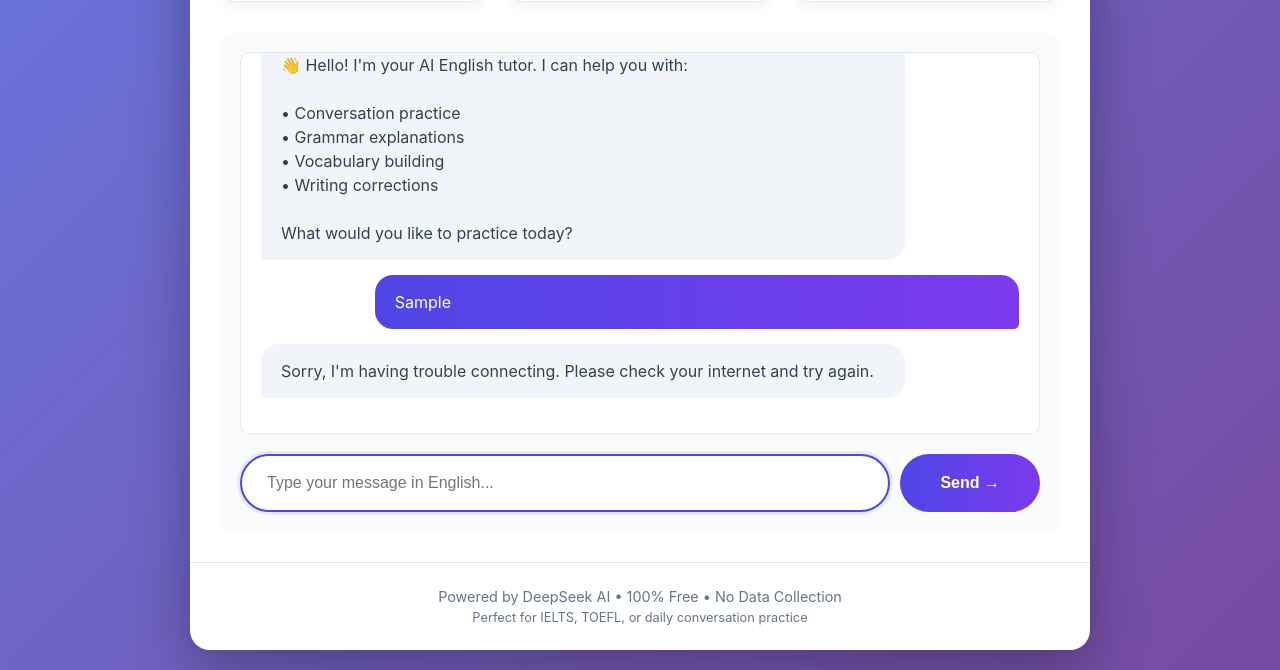
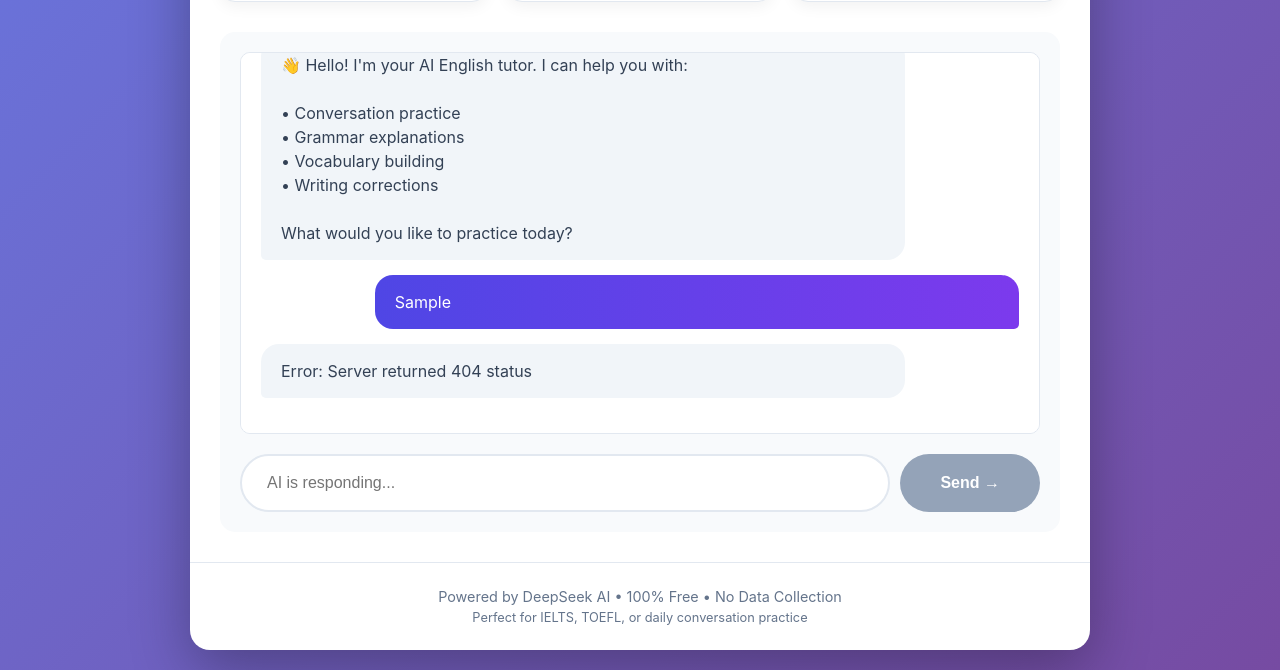
Before and after one commit to Hasan-Tanvir/English-Tutor, a website: page index.html in a window 1280 px wide. Both pictures are taken after typing "Sample" into the empty fields and a click on the button "Send →". Shown: the part 631-1301 px from the top of the page. Drawn offline with Linux system fonts and the light colour scheme; no server answers.

Commit message:
Update index.html

```diff
--- a/index.html
+++ b/index.html
@@ -255,7 +255,7 @@
     </div>
 
     <script>
-        // Configuration
+        // Configuration - FIXED: Using relative path to YOUR Vercel API
         const API_URL = '/api/chat';
 
         // DOM elements
@@ -288,7 +288,7 @@
             if (typing) typing.remove();
         }
 
-        // Main function to send message
+        // Main function to send message - FIXED: Calls correct endpoint
         async function sendMessage() {
             const text = userInput.value.trim();
             if (!text) return;
@@ -303,9 +303,10 @@
             showTyping();
 
             try {
-                console.log('Sending message to API:', text);
+                console.log('Sending message to:', API_URL);
+                console.log('Message:', text);
 
-                // Call our Vercel API endpoint
+                // Call OUR Vercel API endpoint (not DeepSeek directly)
                 const response = await fetch(API_URL, {
                     method: 'POST',
                     headers: {
@@ -313,29 +314,43 @@
                     },
                     body: JSON.stringify({
                         message: text,
-                        userId: 'english-learner-' + Date.now()
+                        timestamp: new Date().toISOString()
                     })
                 });
 
-                console.log('API Response status:', response.status);
-                const data = await response.json();
-                console.log('API Response data:', data);
+                console.log('Response status:', response.status);
 
                 // Remove typing indicator
                 hideTyping();
+
+                if (!response.ok) {
+                    try {
+                        const errorData = await response.json();
+                        addMessage(`Error (${response.status}): ${errorData.error || 'Unknown error'}`, 'ai');
+                        if (errorData.details) {
+                            console.error('Error details:', errorData.details);
+                        }
+                    } catch {
+                        addMessage(`Error: Server returned ${response.status} status`, 'ai');
+                    }
+                    return;
+                }
+
+                const data = await response.json();
+                console.log('Response data:', data);
 
                 if (data.choices && data.choices[0].message) {
                     const aiText = data.choices[0].message.content;
                     addMessage(aiText, 'ai');
                 } else if (data.error) {
-                    addMessage(`Error: ${data.error}. ${data.hint || ''}`, 'ai');
+                    addMessage(`Error: ${data.error}`, 'ai');
                 } else {
-                    addMessage("I received your message but couldn't process it. Please try again.", 'ai');
+                    addMessage("Sorry, I didn't understand the response.", 'ai');
                 }
             } catch (error) {
                 hideTyping();
                 console.error('Fetch error:', error);
-                addMessage("Sorry, I'm having trouble connecting. Please check your internet and try again.", 'ai');
+                addMessage("Network error. Please check your connection and try again.", 'ai');
             }
 
             // Re-enable send button
@@ -353,8 +368,23 @@
             }
         });
 
-        // Initial focus
+        // Initial focus and debug info
         userInput.focus();
+        console.log('English Tutor AI loaded successfully');
+        console.log('API URL:', API_URL);
+        console.log('Full URL:', window.location.origin + API_URL);
+
+        // Quick connection test
+        window.addEventListener('load', () => {
+            console.log('Testing API connection...');
+            fetch(API_URL, { method: 'POST' })
+                .then(res => {
+                    console.log('API endpoint exists. Expected 400/405 for empty request.');
+                })
+                .catch(err => {
+                    console.warn('API test failed (might be normal):', err.message);
+                });
+        });
     </script>
 </body>
 </html>
```
